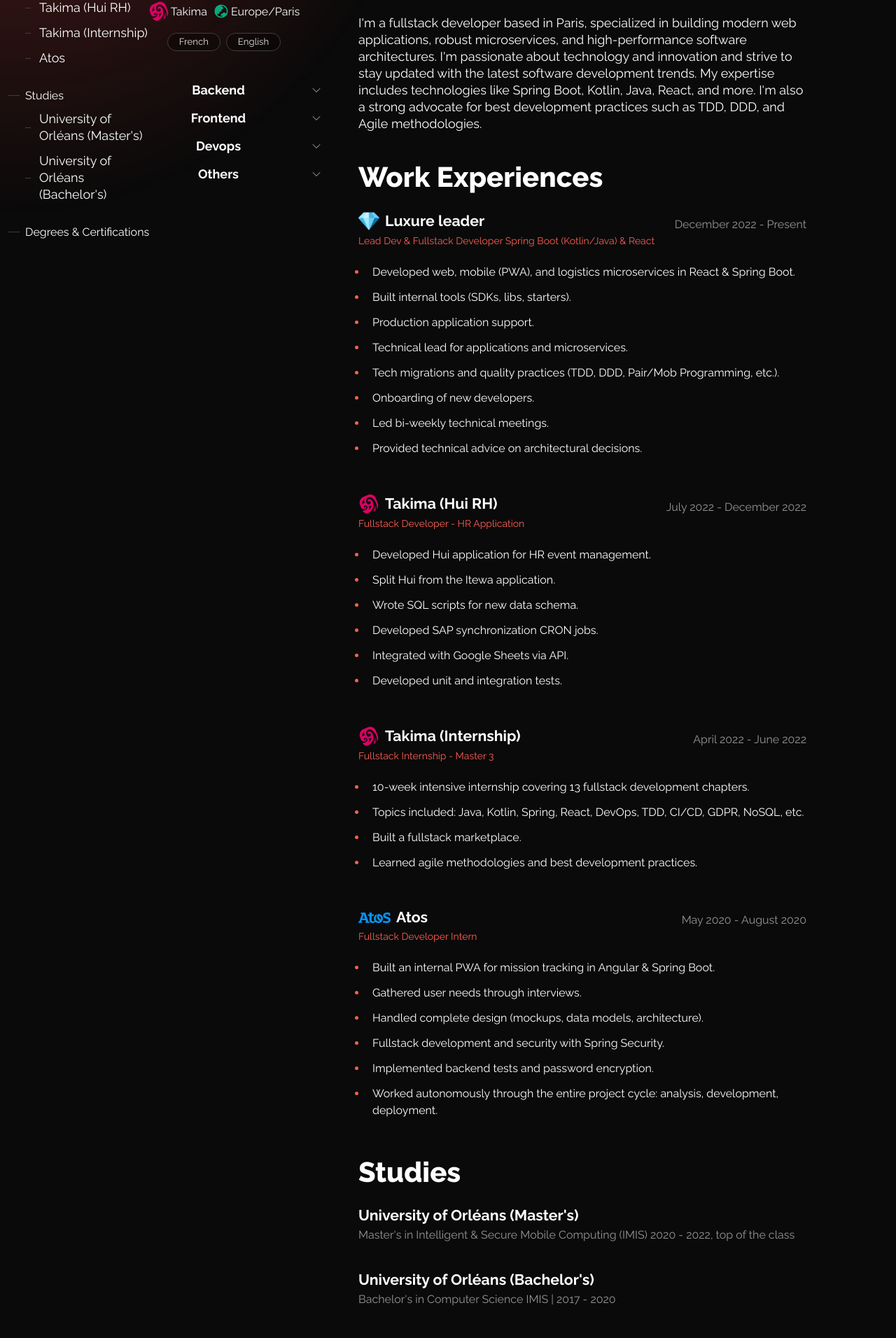
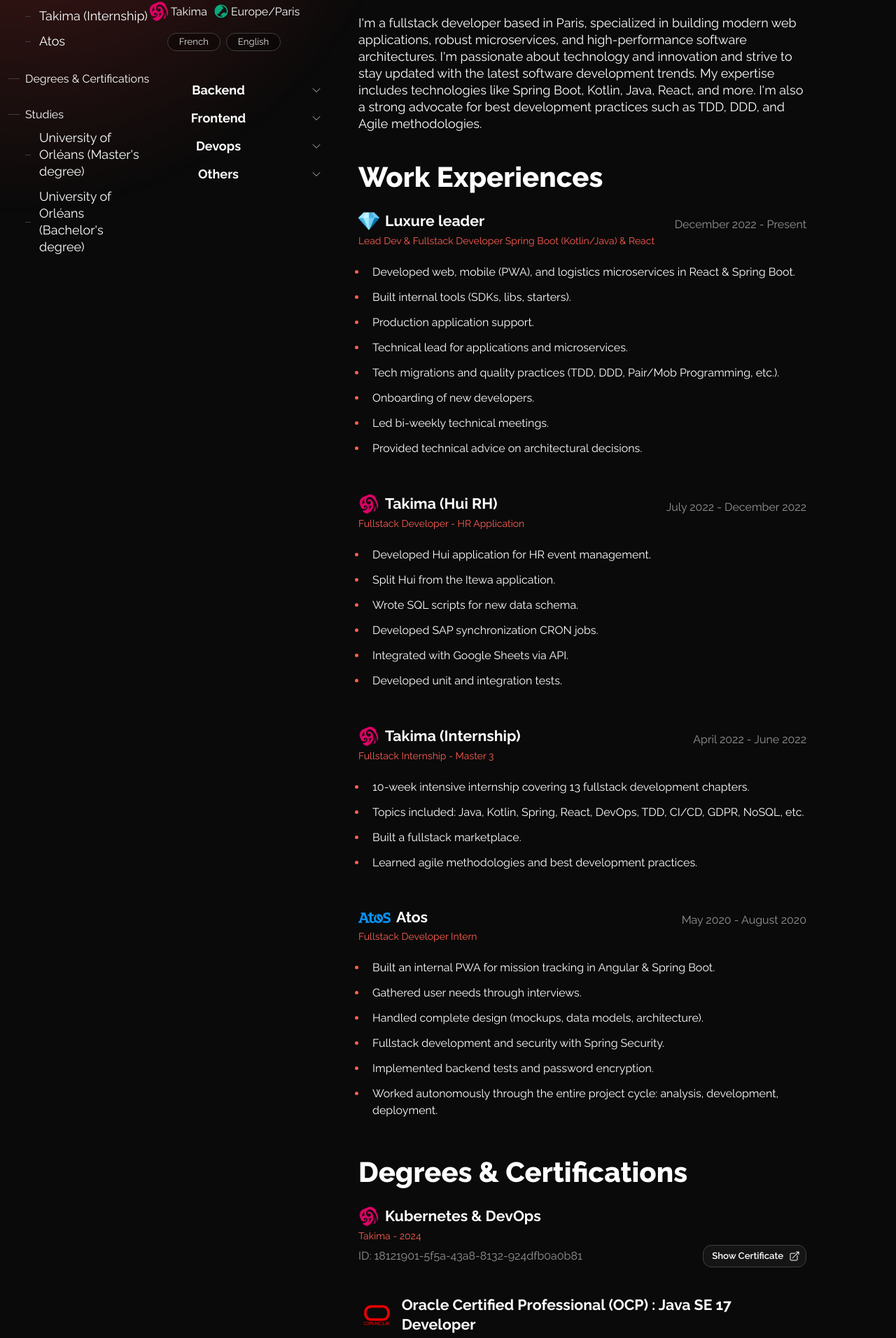
Before and after one commit to IonasNeonakis/ionasneonakis.github.io, a Next.js app: page /en/about in a window 1280 px wide. Shown: the part 289-2201 px from the top of the page at 70% size. Built offline with nearby package versions, Linux system fonts and the light colour scheme.

Commit message:
feat: update studies

```diff
--- a/messages/en.json
+++ b/messages/en.json
@@ -11,7 +11,7 @@
     "blog header": "Latest blog posts",
     "contact": {
       "header": "Contact Me",
-      "description": "Have a question, a great project to discuss, or just want to say hi? Reach out here \uD83D\uDC4B",
+      "description": "Have a question, a great project to discuss, or just want to say hi? Reach out here 👋",
       "enterEmail": "Email",
       "textArea": "Your message",
       "button": "Send",
@@ -75,12 +75,16 @@
       "title": "Studies",
       "institutions": {
         "MastersUniversityOrleans": {
-          "name": "University of Orléans (Master's)",
-          "description": "Master's in Intelligent & Secure Mobile Computing (IMIS) 2020 - 2022, top of the class"
+          "name": "University of Orléans (Master's degree)",
+          "description": "Master's degree in Intelligent & Secure Mobile Computing (IMIS)",
+          "studiedFields": "Front-end development;Back-end development;High-performance programming;Cryptography and security;Cross-platform development;Android development;Artificial intelligence;Graphics programming;Concurrent programming;Operating systems;Graph theory;Language theory;Static and dynamic analysis;Constraint programming;Networks and security",
+          "timeframe": "2020 - 2022"
         },
         "LicenseUniversityOrleans": {
-          "name": "University of Orléans (Bachelor's)",
-          "description": "Bachelor's in Computer Science IMIS | 2017 - 2020"
+          "name": "University of Orléans (Bachelor's degree)",
+          "description": "Bachelor's degree in Computer Science IMIS",
+          "studiedFields": "Object-Oriented Programming;Web technologies;Databases;Computer architecture;Developer tools;Functional programming;Object modeling;Imperative programming;Networks;Languages and automata;Logic;N-tier programming;Algebraic languages;Logic programming",
+          "timeframe": "2017 - 2020"
         }
       }
     },
@@ -88,10 +92,10 @@
       "title": "Degrees & Certifications",
       "id": "ID: ",
       "showCertificate": "Show Certificate",
-      "master": "Master's in Intelligent & Secure Mobile Computing (IMIS)",
+      "master": "Master's in Intelligent & Secure Mobile Computing (IMIS) - Valedictorian",
       "university": "University of Orléans",
       "bachelor": "Bachelor's in Computer Science IMIS",
-      "bac": "Scientific Baccalaureate, english european section",
+      "bac": "Scientific Baccalaureate, English European section",
       "highschool": "Benjamin Franklin High School, Orléans"
     }
   },
--- a/messages/fr.json
+++ b/messages/fr.json
@@ -9,13 +9,13 @@
     "headline": "Lead Dev & Développeur Web fullstack",
     "subline": "Je suis Ionas, lead dev & développeur Fullstack, Expert Spring Boot, Kotlin & React",
     "blog header": "Derniers articles du blog",
-    "contact" : {
+    "contact": {
       "header": "Contactez-moi",
       "description": "Vous avez une question à me poser, un super projet à me présenter ou simplement envie de faire coucou ? C'est par ici \uD83D\uDC4B",
       "enterEmail": "E-mail",
       "textArea": "Votre message",
       "button": "Envoyer",
-      "mail" : {
+      "mail": {
         "subject": "Contact depuis le portfolio de {name}",
         "autoresponse": "Votre message a bien été envoyé !"
       },
@@ -76,19 +76,23 @@
       "institutions": {
         "MastersUniversityOrleans": {
           "name": "Université d'Orléans (Master)",
-          "description": "Master Informatique Mobile Intelligente & Sécurisée (IMIS) 2020 - 2022, Major de promotion"
+          "description": "Master Informatique Mobile Intelligente & Sécurisée (IMIS)",
+          "studiedFields": "Développement front-End;Développement back-end;Programmation haute performance;Cryptographie et sécurité;Développement multiplateforme;Développement android;Intelligence artificielle;Programmation graphique;Programmation concurrente;Système d'exploitation;Théorie des graphes;Théorie des langages;Analyse statique et dynamique;Programmation par contrainte;Réseaux et sécurité",
+          "timeframe": "2020 - 2022"
         },
         "LicenseUniversityOrleans": {
-          "name": "Université d'Orléans (Licence)",
-          "description": "Licence Informatique IMIS | 2017 - 2020"
+          "name": "Université d'Orléans (License)",
+          "description": "Licence Informatique IMIS",
+          "studiedFields": "Programmation Orientée Objet;Technologies web;Bases de données;Architecture des ordinateurs;Outils du développeur;Programmation fonctionnelle;Modélisation objet;Programmation impérative;Réseaux;Langages et automates;Logique;Programmation N-tiers;Langages algébriques;Programmation logique",
+          "timeframe": "2017 - 2020"
         }
       }
     },
-    "certifications" : {
+    "certifications": {
       "title": "Diplômes & Certifications",
       "id": "Identifiant: ",
       "showCertificate": "Afficher le certificat",
-      "master": "Master Informatique Mobile Intelligente & Sécurisée (IMIS)",
+      "master": "Master Informatique Mobile Intelligente & Sécurisée (IMIS) - Major de promotion",
       "university": "Université d'Orléans",
       "bachelor": "Licence Informatique IMIS",
       "bac": "Baccalauréat Scientifique, section européenne anglais",
--- a/src/app/[locale]/about/page.tsx
+++ b/src/app/[locale]/about/page.tsx
@@ -79,12 +79,12 @@
       items: about.work.experiences.map((experience) => experience.company.name),
     },
     {
-      title: about.studies.title,
-      items: about.studies.institutions.map((institution) => institution.name),
+      title: about.certifications.title,
+      items: [],
     },
     {
-      title: about.certifications.title,
-      items: [],
+      title: about.studies.title,
+      items: about.studies.institutions.map((institution) => institution.organization.name),
     },
   ];
   return (
@@ -240,45 +240,6 @@
                       </Text>
                     ))}
                   </Column>
-                  {experience.images.length > 0 && (
-                    <Flex fillWidth paddingTop="m" paddingLeft="40" wrap>
-                      {experience.images.map((image, index) => (
-                        <Flex
-                          key={`${image.alt}${index}`}
-                          border="neutral-medium"
-                          radius="m"
-                          minWidth={image.width}
-                          height={image.height}
-                        >
-                          <SmartImage
-                            enlarge
-                            radius="m"
-                            sizes={image.width.toString()}
-                            alt={image.alt}
-                            src={image.src}
-                          />
-                        </Flex>
-                      ))}
-                    </Flex>
-                  )}
-                </Column>
-              ))}
-            </Column>
-          </>
-
-          <>
-            <Heading as="h2" id={about.studies.title} variant="display-strong-s" marginBottom="m">
-              {about.studies.title}
-            </Heading>
-            <Column fillWidth gap="l" marginBottom="40">
-              {about.studies.institutions.map((institution, index) => (
-                <Column key={`${institution.name}-${index}`} fillWidth gap="4">
-                  <Text id={institution.name} variant="heading-strong-l">
-                    {institution.name}
-                  </Text>
-                  <Text variant="heading-default-xs" onBackground="neutral-weak">
-                    {institution.description}
-                  </Text>
                 </Column>
               ))}
             </Column>
@@ -289,6 +250,48 @@
             certifications={about.certifications.certifications}
             locale={locale}
           />
+
+          <>
+            <Heading as="h2" id={about.studies.title} variant="display-strong-s" marginBottom="m">
+              {about.studies.title}
+            </Heading>
+            <Column fillWidth gap="l" marginBottom="40">
+              {about.studies.institutions.map((institution, index) => (
+                <Column
+                  key={`${institution.organization.name}-${institution.role}-${index}`}
+                  fillWidth
+                >
+                  <Flex fillWidth horizontal="space-between" vertical="end" marginBottom="4">
+                    <Flex vertical="center" gap="8">
+                      <Image
+                        width={institution.organization.image.width}
+                        height={institution.organization.image.height}
+                        alt={institution.organization.image.alt}
+                        src={institution.organization.image.src}
+                      />
+                      <Text variant="heading-strong-l" id={institution.organization.name}>
+                        {institution.organization.name}
+                      </Text>
+                    </Flex>
+
+                    <Text variant="heading-default-xs" onBackground="neutral-weak">
+                      {institution.timeframe}
+                    </Text>
+                  </Flex>
+                  <Text variant="body-default-s" onBackground="brand-weak" marginBottom="m">
+                    {institution.role}
+                  </Text>
+                  <Column as="ul">
+                    {institution.studiedFields.map((studiedField) => (
+                      <Text marginBottom="8" as="li" variant="label-default-m" key={studiedField}>
+                        {studiedField}
+                      </Text>
+                    ))}
+                  </Column>
+                </Column>
+              ))}
+            </Column>
+          </>
         </Column>
       </Flex>
     </Column>
--- a/src/app/resources/content-i18n.tsx
+++ b/src/app/resources/content-i18n.tsx
@@ -36,7 +36,6 @@
   timeframe: string;
   role: string;
   achievements: string[];
-  images: Image[];
 }
 
 interface Image {
@@ -47,8 +46,10 @@
 }
 
 interface StudiesInstitution {
-  name: string;
-  description: JSX.Element;
+  organization: Organization;
+  timeframe: string;
+  role: string;
+  studiedFields: string[];
 }
 
 export interface Certification {
@@ -173,7 +174,6 @@
           timeframe: t("about.work.experiences.LuxuryLeader.timeframe"),
           role: t("about.work.experiences.LuxuryLeader.role"),
           achievements: t("about.work.experiences.LuxuryLeader.achievements").split(";"),
-          images: [],
         },
         {
           company: {
@@ -188,7 +188,6 @@
           timeframe: t("about.work.experiences.TakimaRH.timeframe"),
           role: t("about.work.experiences.TakimaRH.role"),
           achievements: t("about.work.experiences.TakimaRH.achievements").split(";"),
-          images: [],
         },
         {
           company: {
@@ -203,7 +202,6 @@
           timeframe: t("about.work.experiences.TakimaFormation.timeframe"),
           role: t("about.work.experiences.TakimaFormation.role"),
           achievements: t("about.work.experiences.TakimaFormation.achievements").split(";"),
-          images: [],
         },
         {
           company: {
@@ -218,7 +216,6 @@
           timeframe: t("about.work.experiences.Atos.timeframe"),
           role: t("about.work.experiences.Atos.role"),
           achievements: t("about.work.experiences.Atos.achievements").split(";"),
-          images: [],
         },
       ],
     },
@@ -226,12 +223,36 @@
       title: t("about.studies.title"),
       institutions: [
         {
-          name: t("about.studies.institutions.MastersUniversityOrleans.name"),
-          description: <>{t("about.studies.institutions.MastersUniversityOrleans.description")}</>,
+          organization: {
+            name: t("about.studies.institutions.MastersUniversityOrleans.name"),
+            image: {
+              src: addBasePath("/images/companies/univ-orleans.webp"),
+              alt: "University of Orléans Logo",
+              height: 30,
+              width: 42,
+            },
+          },
+          role: t("about.studies.institutions.MastersUniversityOrleans.description"),
+          studiedFields: t(
+            "about.studies.institutions.MastersUniversityOrleans.studiedFields",
+          ).split(";"),
+          timeframe: t("about.studies.institutions.MastersUniversityOrleans.timeframe"),
         },
         {
-          name: t("about.studies.institutions.LicenseUniversityOrleans.name"),
-          description: <>{t("about.studies.institutions.LicenseUniversityOrleans.description")}</>,
+          organization: {
+            name: t("about.studies.institutions.LicenseUniversityOrleans.name"),
+            image: {
+              src: addBasePath("/images/companies/univ-orleans.webp"),
+              alt: "University of Orléans Logo",
+              height: 30,
+              width: 42,
+            },
+          },
+          role: t("about.studies.institutions.LicenseUniversityOrleans.description"),
+          studiedFields: t(
+            "about.studies.institutions.LicenseUniversityOrleans.studiedFields",
+          ).split(";"),
+          timeframe: t("about.studies.institutions.LicenseUniversityOrleans.timeframe"),
         },
       ],
     },
```
Also changed, not shown: 1 other file (tests, documents, lock files or other folders).
